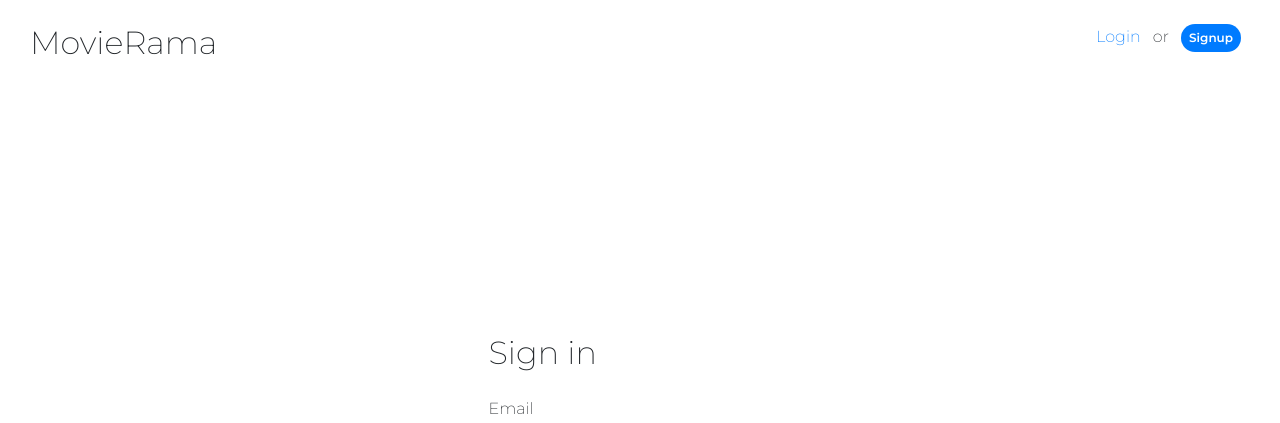
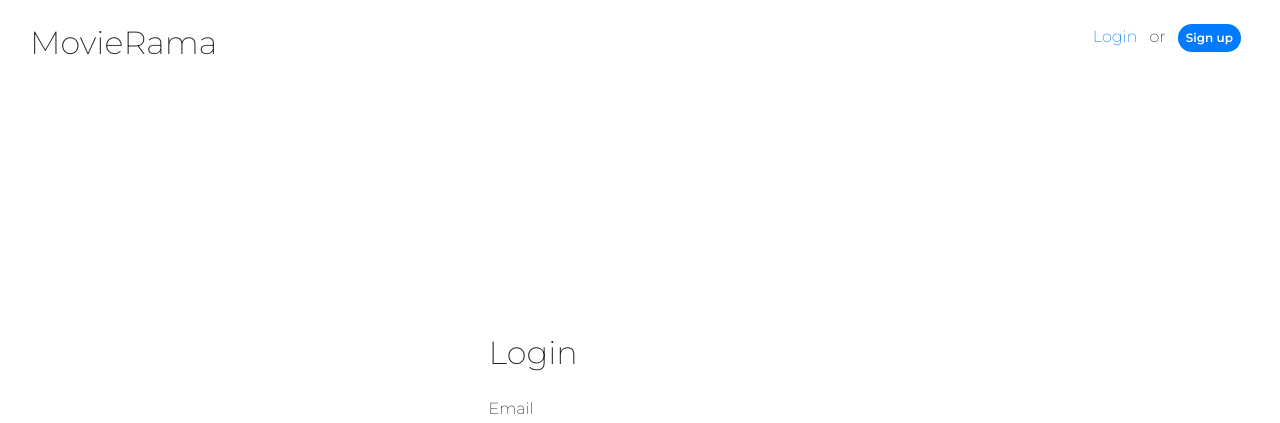
Before and after one commit to panagiop/movierama, an Angular app in the folder client/: page /login in a window 1280 px wide. Shown: the top 423 px of the page. Built offline with nearby package versions, Linux system fonts and the light colour scheme.

Commit message:
client: naming fixes

```diff
--- a/client/src/app/components/header/header.component.html
+++ b/client/src/app/components/header/header.component.html
@@ -3,7 +3,7 @@
 	<ng-container *ngIf="!isLoggedIn">
 		<a [routerLink]="['/login']">Login </a>&nbsp; or &nbsp;
 		<span class="badge badge-pill badge-primary p-2" [routerLink]="['/signup']"
-			>Signup
+			>Sign up
 		</span>
 	</ng-container>
 	<ng-container *ngIf="isLoggedIn">
--- a/client/src/app/components/login/login.component.html
+++ b/client/src/app/components/login/login.component.html
@@ -9,7 +9,7 @@
 <div class="row col-md-12 h-100 justify-content-center align-items-center">
 	<div class="col-lg-3 p-3">
 		<form [formGroup]="loginForm" (ngSubmit)="onSubmit()">
-			<h2 class="mb-4">Sign in</h2>
+			<h2 class="mb-4">Login</h2>
 			<div class="form-group">
 				<label for="name">Email</label>
 				<input
--- a/client/src/app/components/signup/signup.component.html
+++ b/client/src/app/components/signup/signup.component.html
@@ -8,7 +8,7 @@
 </div>
 <div class="row col-md-12 h-100 justify-content-center align-items-center">
 	<div class="col-lg-3 p-3">
-		<h2 class="mb-4">Signup</h2>
+		<h2 class="mb-4">Sign up</h2>
 		<form [formGroup]="signupForm" (ngSubmit)="onSubmit()">
 			<div class="form-group">
 				<label for="username">Username</label>
```
